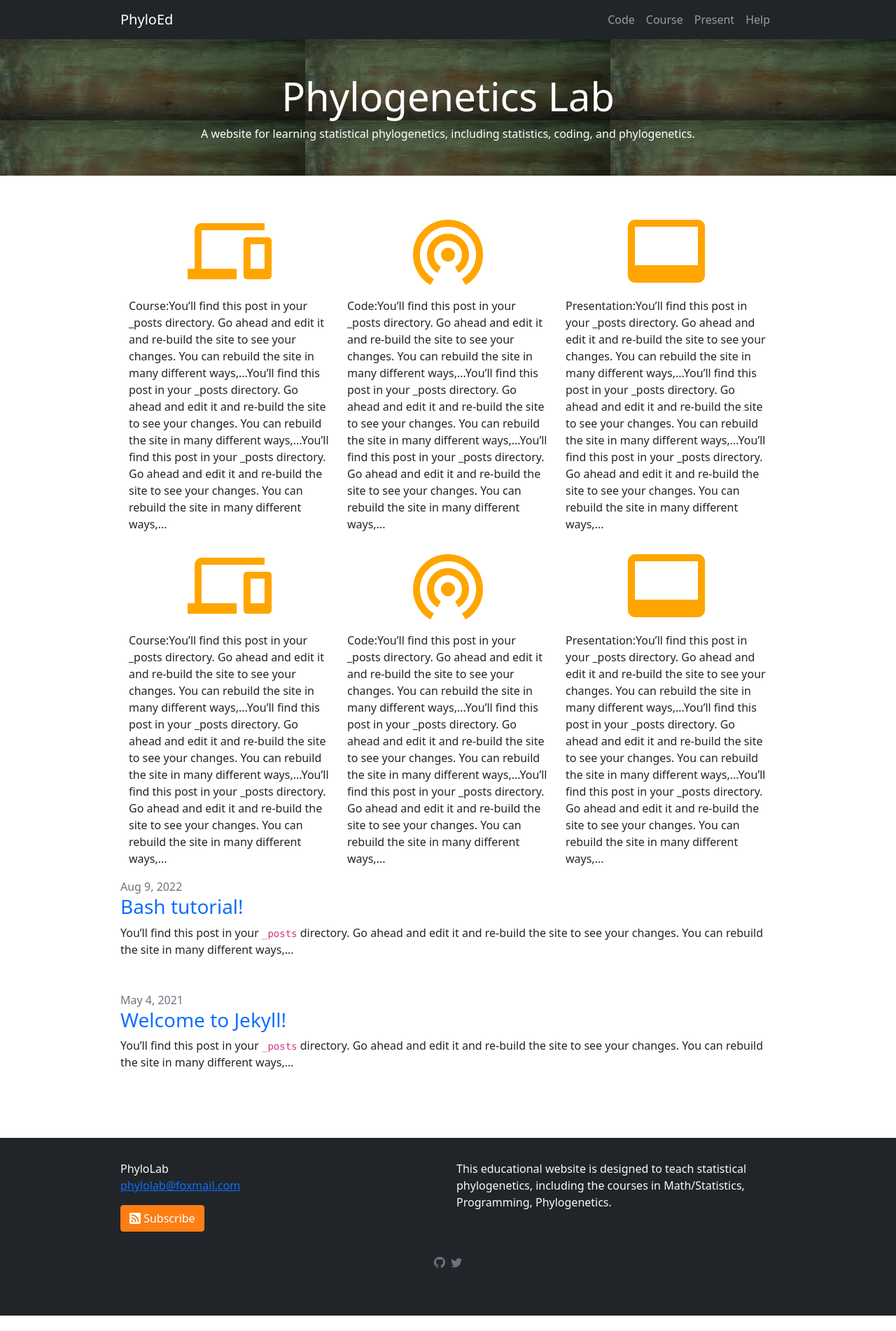
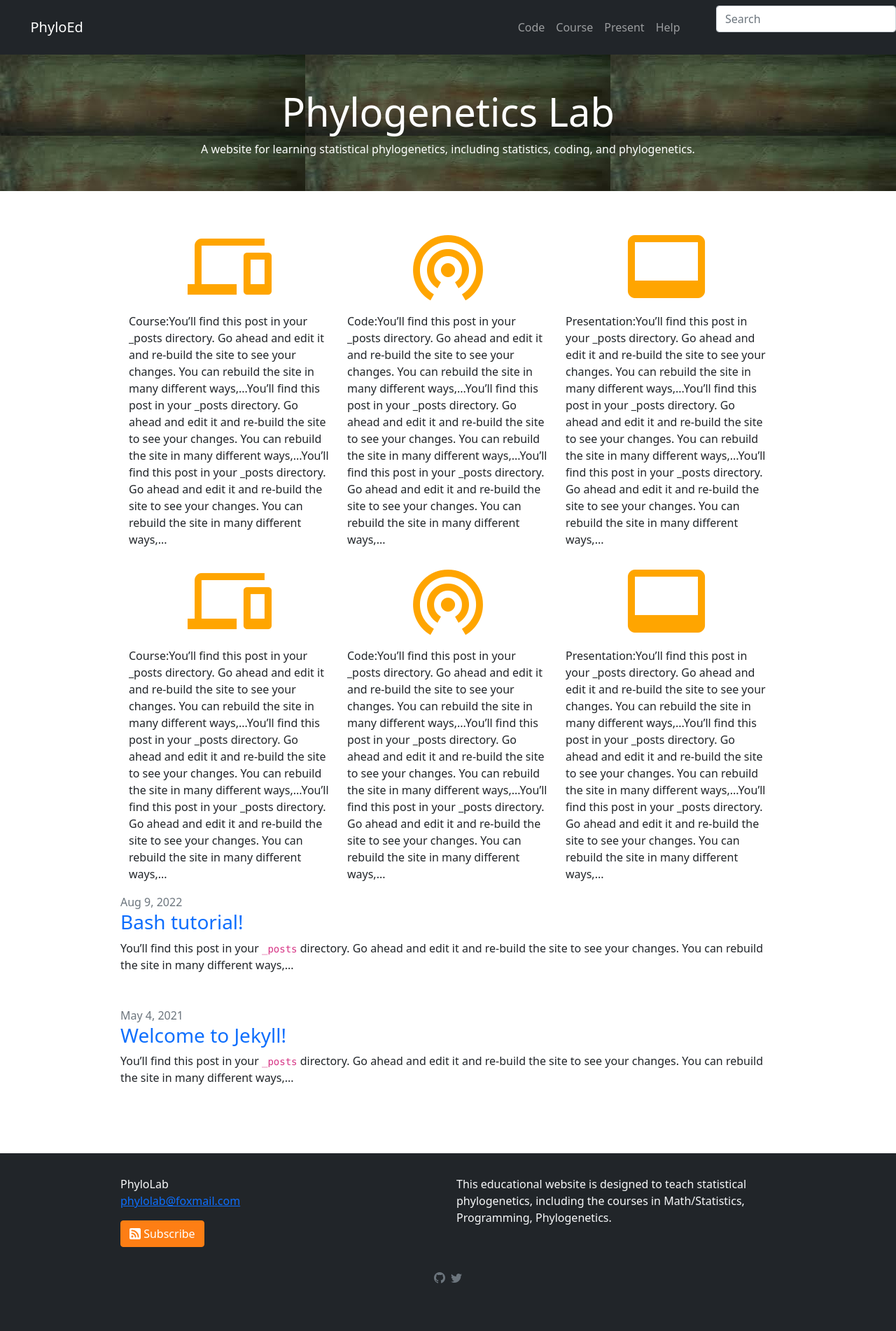
Before and after one commit to lliu1871/PhyEd, a Jekyll site: the page built from index.markdown, in a window 1280 px wide. Shown: the whole page at 70% size. Built offline with Jekyll 4.4.1, drawn with Linux system fonts in a browser that asks for light colours; before the commit the page ends 1880 px from its top, so only the background shows below that.

Commit message:
Update header.html

```diff
--- a/_includes/header.html
+++ b/_includes/header.html
@@ -24,7 +24,16 @@
       </div>
       {%- endif -%}
     </div>
-  </nav>
+
+    <form class="navbar-form navbar-left" role="search">
+    <div class="form-group">
+        <input type="text" class="form-control" placeholder="Search">
+    </div>
+    <button type="submit" class="btn btn-default">
+        <span class="glyphicon glyphicon-search"></span>
+    </button>
+</form>
+</nav>
 
  <div style="background: url({{ '/img/header/header3.jpg' | relative_url }})" class="jumbotron bg-cover text-white">
     <div class="container py-5 text-center">
```
